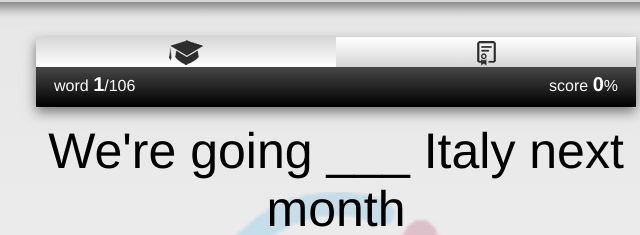
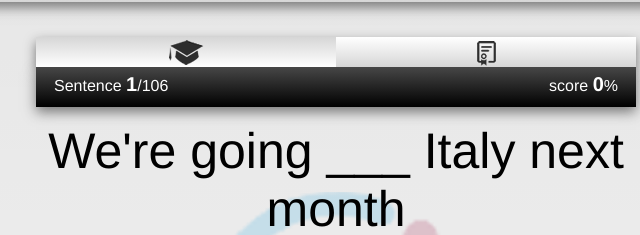
Before and after one commit to rodrigowirth/bravositions, a plain HTML site: page index.html in a window 1280 px wide. Shown: the part 128-363 px from the top of the page, 304-944 px from the left. Drawn offline with Linux system fonts and the light colour scheme.

Commit message:
Change the word "word" to "Sentence" in Index page

```diff
--- a/index.html
+++ b/index.html
@@ -71,7 +71,7 @@
 			</a>
 		</div>
 		<div id="messages" class="blackBox">
-			<div>word <span id="word">1</span>/<span id="totalWords">50</span></div>
+			<div>Sentence <span id="word">1</span>/<span id="totalWords">50</span></div>
 			<div>score <span id="score">0</span>%</div>
 			<div id="results">
 				<a href="#" id="retry">Retry</a>
```
